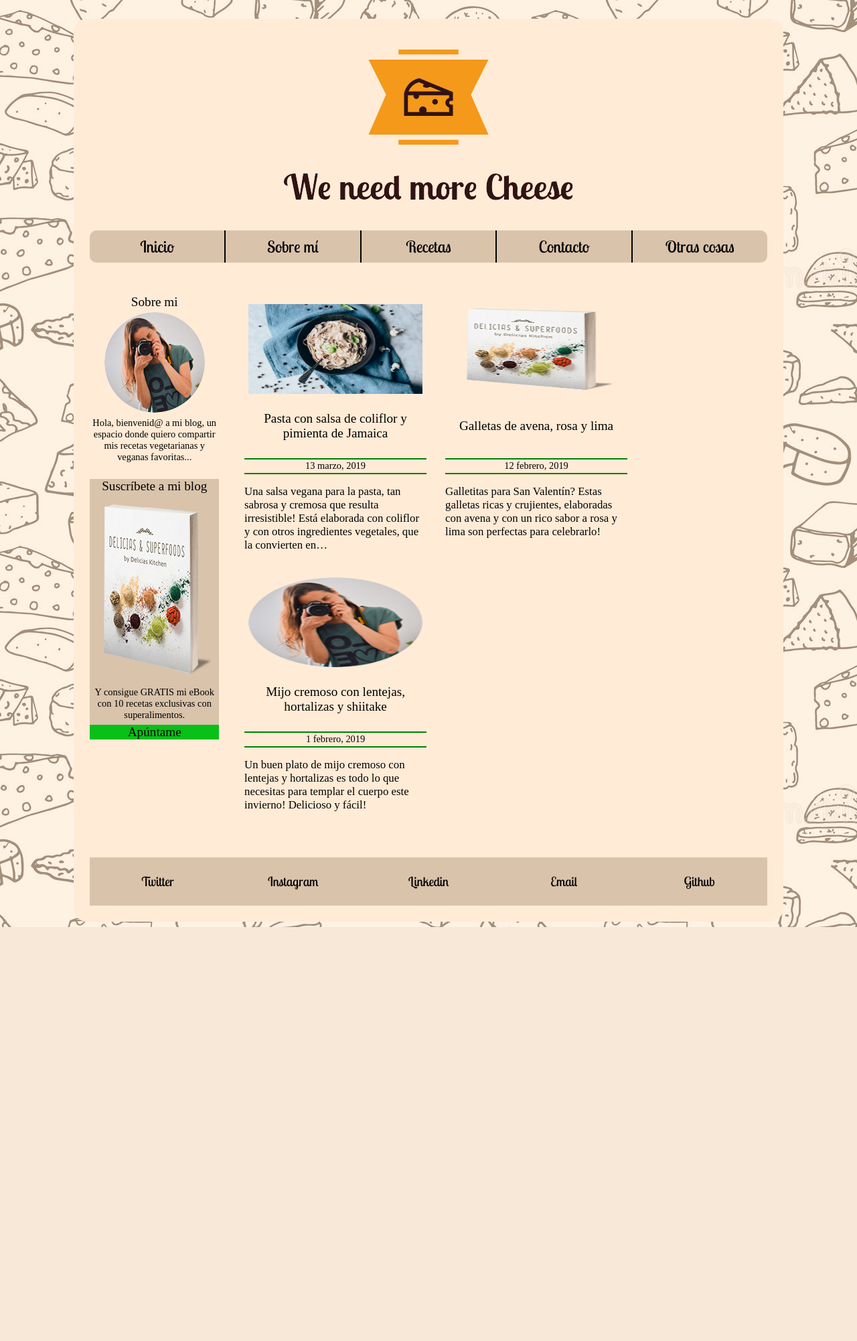
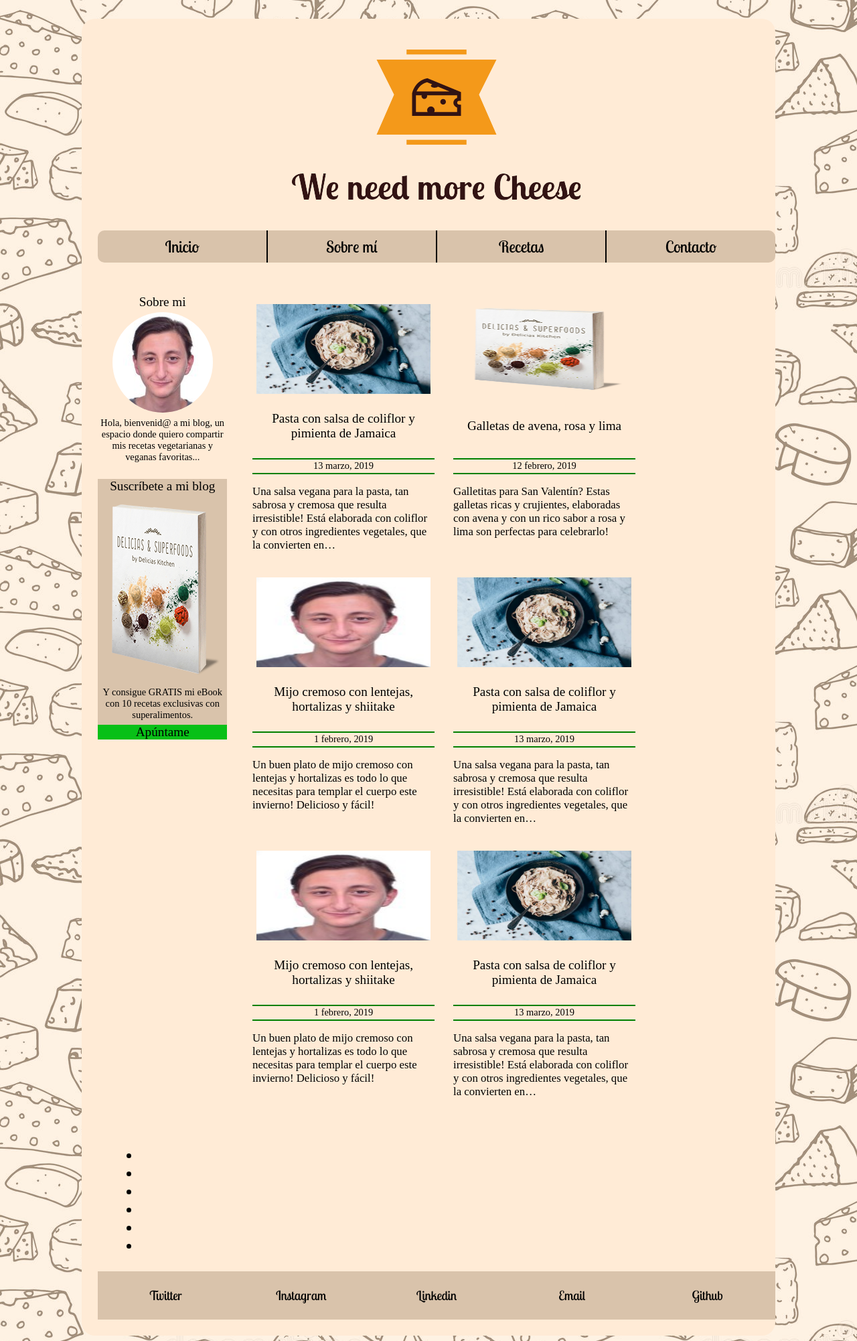
Before and after one commit to FranciscoMejias/M04Pages, a PHP site: page / in a window 1280 px wide. Shown: the whole page at 67% size. Before the commit the page ends 1384 px from the top, so only its background shows below. Run offline with PHP 8.4, Linux system fonts and the light colour scheme.

Commit message:
We need more Cheese

```diff
--- a/Mejias_Francisco_DAMr/contacto/contacto.html
+++ b/Mejias_Francisco_DAMr/contacto/contacto.html
@@ -31,7 +31,6 @@ APELLIDOS: Mejias Brioso
             <li><a href="sobremi.html">Sobre mí</a></li>
             <li><a href="">Recetas</a></li>
             <li><a href="contacto.html">Contacto</a></li>
-            <li><a href="">Otras cosas</a></li>
         </ul>
     </nav>
     <main>
--- a/Mejias_Francisco_DAMr/contacto/sobremi.html
+++ b/Mejias_Francisco_DAMr/contacto/sobremi.html
@@ -31,7 +31,6 @@ APELLIDOS: Mejias Brioso
             <li><a href="sobremi.html">Sobre mí</a></li>
             <li><a href="">Recetas</a></li>
             <li><a href="contacto.html">Contacto</a></li>
-            <li><a href="">Otras cosas</a></li>
         </ul>
     </nav>
     <main>
@@ -48,7 +47,9 @@ APELLIDOS: Mejias Brioso
                     de informatica, y queria compartir una de mis aficiones,
                     la cocina</p>
                 <figure>
-                    <img src="../imagenes/isagil.png" alt="Icono mio">
+                    <img src="../imagenes/fotoPersonal.jpg"
+                         width="150" height="150"
+                         alt="Icono mio">
                 </figure>
                 <p>Te invito hablar directamente conmigo desde cualquiera de las siguientes opciones</p>
             </article>
--- a/Mejias_Francisco_DAMr/css/nav.css
+++ b/Mejias_Francisco_DAMr/css/nav.css
@@ -23,7 +23,7 @@ nav ul li {
     justify-content: center;
     align-items: center;
     list-style-type: none;
-    width: calc(100% / 5);
+    width: calc(100% / 4);
     height: 2em;
 }
 
@@ -51,11 +51,9 @@ nav ul li a:hover {
 nav ul li:first-of-type a:hover {
     border-radius: 10px 0px 0px 10px;
     border: 2px solid black;
-    z-index: 0;
 }
 
 nav ul li:last-of-type a:hover {
     border-radius: 0px 10px 10px 0px;
     border: 2px solid black;
-    z-index: 0;
 }
--- a/Mejias_Francisco_DAMr/css/responsive.css
+++ b/Mejias_Francisco_DAMr/css/responsive.css
@@ -124,13 +124,14 @@
         width: 100%;
         margin-top: 0px;
         border-radius: 0px;
-        background-image: url(../imagenes/Background_claro.png);
+        background-color: rgba(0, 0, 0, 0);
     }
 
     body {
         margin: 0px;
         background-color: rgb(255, 235, 214);
         background-image: none;
+        background-image: url(../imagenes/backgroundClaro.png);
     }
 }
 
--- a/Mejias_Francisco_DAMr/css/styles.css
+++ b/Mejias_Francisco_DAMr/css/styles.css
@@ -1,5 +1,5 @@
 body{
-    background-image: url(../imagenes/Background.png);
+    background-image: url(../imagenes/background.png);
     display: flex;
     justify-content: center;
     background-color: rgb(255, 225, 194);
@@ -9,12 +9,11 @@ body{
 .container{
     display: inline-block;
     width: 80%;
-    max-width: 1400px;
+    max-width: 1175px;
 
     margin-top: 20px;
     padding-top: 10px;
     padding-left: 1em;
-    padding-right: 1em;
 
     background-color: rgb(255, 235, 214);
 
--- a/Mejias_Francisco_DAMr/index.html
+++ b/Mejias_Francisco_DAMr/index.html
@@ -7,6 +7,7 @@ APELLIDOS: Mejias Brioso
 <head>
     <title>We need more Cheese</title>
     <meta charset="UTF-8">
+    <link rel="icon" type="image/png" sizes="32x32" href="imagenes/quesito.png">
     <link rel="stylesheet" href="css/variables.css">
     <link rel="stylesheet" href="css/index.css">
     <link rel="stylesheet" href="css/nav.css">
@@ -30,7 +31,6 @@ APELLIDOS: Mejias Brioso
             <li><a href="contacto/sobremi.html">Sobre mí</a></li>
             <li><a href="">Recetas</a></li>
             <li><a href="contacto/contacto.html">Contacto</a></li>
-            <li><a href="">Otras cosas</a></li>
         </ul>
     </nav>
     <main>
@@ -39,7 +39,7 @@ APELLIDOS: Mejias Brioso
                 <article>
                     <p>Sobre mi</p>
                     <figure>
-                        <img src="imagenes/isagil.png"
+                        <img src="imagenes/fotoPersonal.jpg"
                              width="150" height="150"
                              alt="Icono imagen personal">
                     </figure>
@@ -89,8 +89,8 @@ APELLIDOS: Mejias Brioso
             <a href="">
                 <article>
                     <figure>
-                        <img src="imagenes/isagil.png"
-                             width="582" height="388"
+                        <img src="imagenes/fotoPersonal.jpg"
+                             width="150" height="150"
                              alt="Libro subscripcion">
                     </figure>
                     <p>Mijo cremoso con lentejas, hortalizas y shiitake</p>
@@ -99,8 +99,59 @@ APELLIDOS: Mejias Brioso
                         invierno! Delicioso y fácil!</p>
                 </article>
             </a>
+            <a href="">
+                <article>
+                    <figure>
+                        <img src="imagenes/Pasta.jpg"
+                             width="582" height="388"
+                             alt="Libro subscripcion">
+                    </figure>
+                    <p>Pasta con salsa de coliflor y pimienta de Jamaica</p>
+                    <p>13 marzo, 2019</p>
+                    <p>Una salsa vegana para la pasta, tan sabrosa y cremosa que resulta
+                        irresistible! Está elaborada con coliflor y con
+                        otros ingredientes vegetales, que la convierten en…</p>
+                </article>
+            </a>
+            <a href="">
+                <article>
+                    <figure>
+                        <img src="imagenes/fotoPersonal.jpg"
+                             width="150" height="150"
+                             alt="Libro subscripcion">
+                    </figure>
+                    <p>Mijo cremoso con lentejas, hortalizas y shiitake</p>
+                    <p>1 febrero, 2019</p>
+                    <p>Un buen plato de mijo cremoso con lentejas y hortalizas es todo lo que necesitas para templar el cuerpo este
+                        invierno! Delicioso y fácil!</p>
+                </article>
+            </a>
+            <a href="">
+                <article>
+                    <figure>
+                        <img src="imagenes/Pasta.jpg"
+                             width="582" height="388"
+                             alt="Libro subscripcion">
+                    </figure>
+                    <p>Pasta con salsa de coliflor y pimienta de Jamaica</p>
+                    <p>13 marzo, 2019</p>
+                    <p>Una salsa vegana para la pasta, tan sabrosa y cremosa que resulta
+                        irresistible! Está elaborada con coliflor y con
+                        otros ingredientes vegetales, que la convierten en…</p>
+                </article>
+            </a>
         </section>
     </main>
+    <section class="paginacion">
+        <ul>
+            <li><a href=""></a></li>
+            <li><a href="" class="active"></a></li>
+            <li><a href=""></a></li>
+            <li><a href=""></a></li>
+            <li><a href=""></a></li>
+            <li><a href=""></a></li>
+        </ul>
+    </section>
     <footer>
         <ul>
             <li><a target="_blank" href="https://twitter.com/Fran1535">Twitter</a></li>
```
Also changed, not shown: Mejias_Francisco_DAMr/imagenes/background.png (renamed from Mejias_Francisco_DAMr/imagenes/Background.png), Mejias_Francisco_DAMr/imagenes/backgroundClaro.png (renamed from Mejias_Francisco_DAMr/imagenes/Background_claro.png), Mejias_Francisco_DAMr/imagenes/backgroundOriginal.jpg (renamed from Mejias_Francisco_DAMr/imagenes/Background_original.jpg), Mejias_Francisco_DAMr/imagenes/fotoPersonal.jpg (added), Mejias_Francisco_DAMr/imagenes/isagil.png (deleted), Mejias_Francisco_DAMr/receta/pagina2.html (added), Mejias_Francisco_DAMr/receta/pagina3.html (added), Mejias_Francisco_DAMr/receta/pagina4.html (added), Mejias_Francisco_DAMr/receta/pagina5.html (added).
